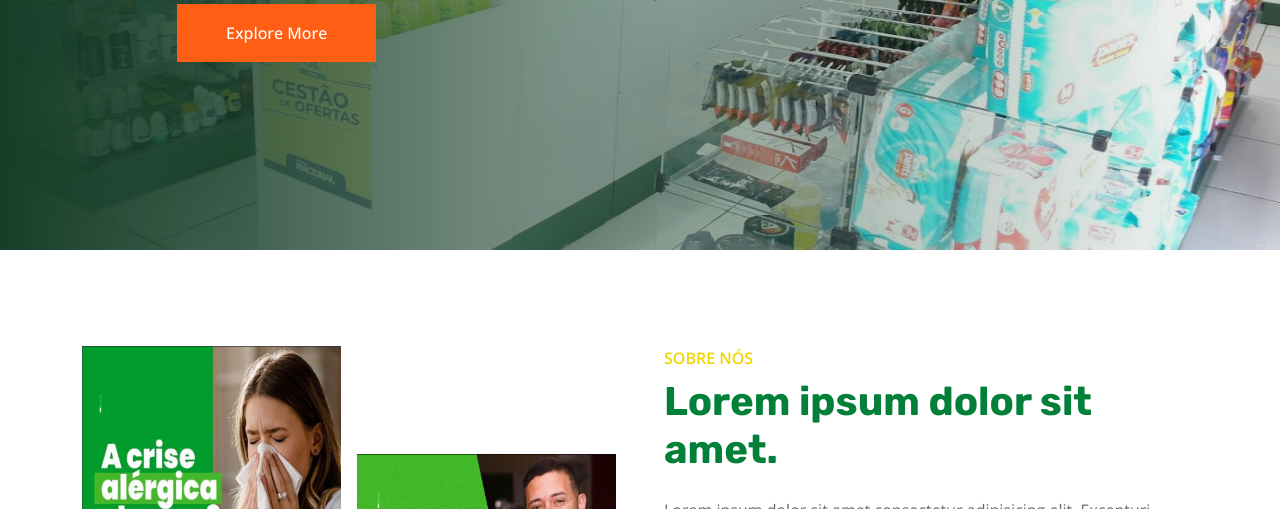
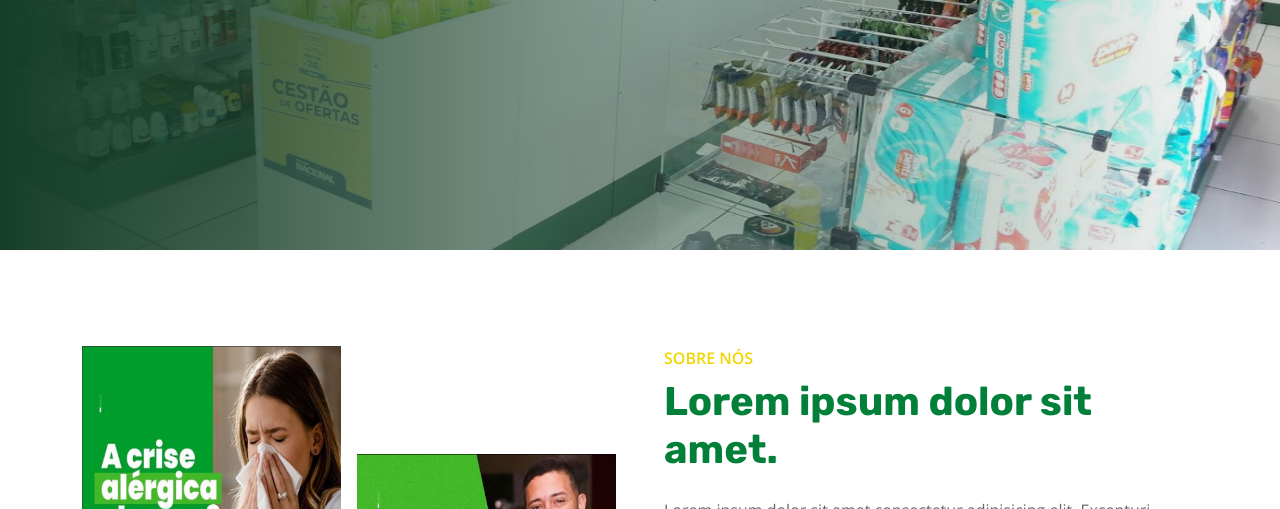
Before and after one commit to MaxTecnology/farmacia-nacional, a plain HTML site: page index.html in a window 1280 px wide. Shown: the part 591-1100 px from the top of the page. Drawn offline with nearby package versions, Linux system fonts and the light colour scheme.

Commit message:
remocao do botao no banner

```diff
--- a/index.html
+++ b/index.html
@@ -97,7 +97,6 @@
                                 <div class="col-lg-10 text-start">
                                     <p class="fs-5 fw-medium text-yellow text-shadow text-uppercase animated slideInRight">Farmácia Nacional</p>
                                     <h1 class="display-1 text-white text-shadow mb-5 animated slideInRight">O importante aqui é sua saúde</h1>
-                                    <a href="" class="btn btn-primary py-3 px-5 animated slideInRight">Explore More</a>
                                 </div>
                             </div>
                         </div>
@@ -111,7 +110,6 @@
                                 <div class="col-lg-10 text-start">
                                     <p class="fs-5 fw-medium text-yellow text-shadow text-uppercase animated slideInRight">Farmácia Nacional</p>
                                     <h1 class="display-1 text-white text-shadow mb-5 animated slideInRight"> O importante aqui é sua saúde</h1>
-                                    <a href="" class="btn btn-primary py-3 px-5 animated slideInRight">Explore More</a>
                                 </div>
                             </div>
                         </div>
```
